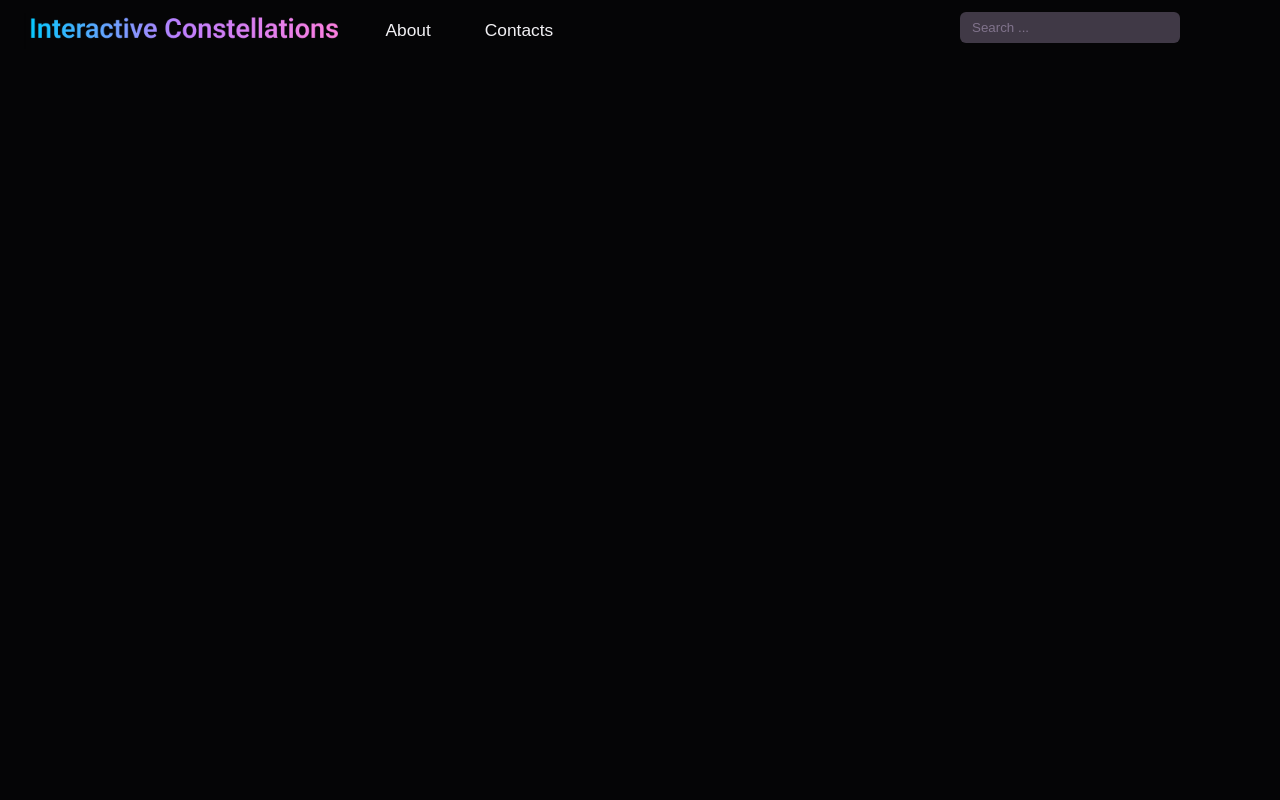
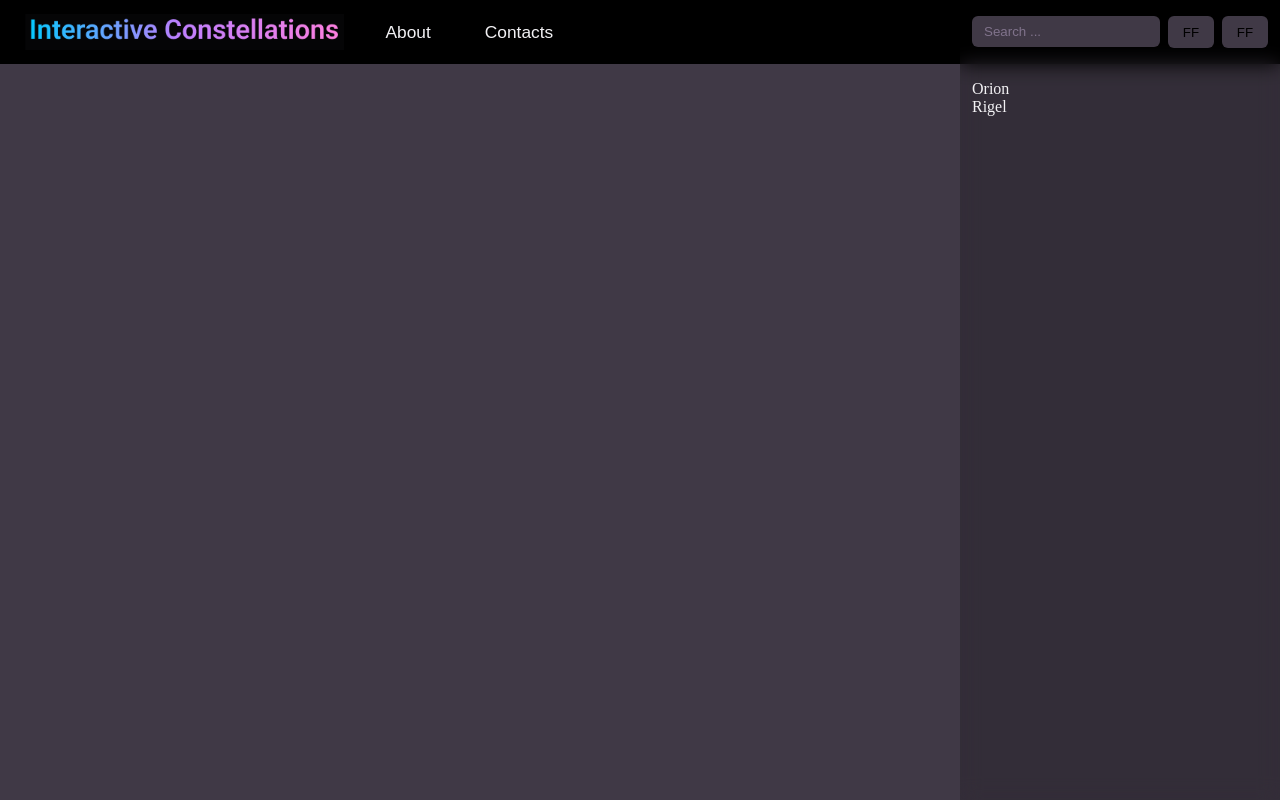
Before and after one commit to htantsiura/Constellations, a React (Vite) app in the folder React-project/: page / in a window 1280 px wide. Built offline with nearby package versions, Linux system fonts and the light colour scheme.

Commit message:
buttons side panel

```diff
--- a/React-project/src/App.css
+++ b/React-project/src/App.css
@@ -1,5 +1,5 @@
 .main-section {
-  background-color: var(--black);
+  background-color: var(--darkgrey);
   height: 100vh;
   width: 100vw;
   min-width: 800px;
--- /dev/null
+++ b/React-project/src/StarsConstellData.js
@@ -0,0 +1,119 @@
+export const StarsAndConstellations = [
+
+  {
+    // Basic Information
+    entity: "Constellation",
+    id: "ori",
+    officialName: "Orion",
+    commonName: "The Hunter",
+    iauAbbreviation: "Ori",
+
+    // Astrometric and Geometric Parameters
+    astrometry: {
+      areaSqDegrees: 594,
+      equatorialCoordinates: {
+        rightAscension: {
+          minHours: 4.71,
+          maxHours: 6.42
+        },
+        declination: {
+          minDegrees: -10.97,
+          maxDegrees: 22.91
+        }
+      }
+    },
+
+    // Stellar Composition & Deep-Sky Objects
+    composition: {
+      visibleStarsCount: 120, // Stars brighter than 6.5m
+      brightestStar: {
+        name: "Rigel",
+        bayerDesignation: "Beta Orionis",
+        apparentMagnitude: 0.18,
+        spectralClass: "B8 Ia"
+      },
+      asterisms: [
+        "Orion's Belt",
+        "Orion's Sword",
+        "The Hourglass"
+      ],
+      deepSkyObjects: [
+        {
+          name: "Orion Nebula",
+          catalogId: "M42",
+          type: "Emission nebula"
+        },
+        {
+          name: "Horsehead Nebula",
+          catalogId: "Barnard 33",
+          type: "Dark nebula"
+        }
+      ],
+      meteorShowers: [
+        "Orionids",
+        "Chi Orionids"
+      ]
+    },
+
+    // Visibility and Observation Conditions
+    observation: {
+      visibilityLatitudes: {
+        minDegrees: -75,
+        maxDegrees: 85
+      },
+      bestMonthToObserve: "January"
+    }
+  },
+
+  {
+    // Basic Identification
+    entity: "Star",
+    id: "rigel",
+    officialName: "Rigel",
+    bayerDesignation: "Beta Orionis",
+    flamsteedDesignation: "19 Orionis",
+    constellation: {
+      name: "Orion",
+      iauAbbreviation: "Ori"
+    },
+
+    // Astrometry and Position
+    astrometry: {
+      equatorialCoordinates: {
+        rightAscensionHours: 5.242,
+        declinationDegrees: -8.201
+      },
+      distance: {
+        lightYears: 860,
+        parsecs: 260
+      },
+      parallaxMilliarcseconds: 3.78,
+      properMotion: {
+        raMasPerYear: 1.87,
+        decMasPerYear: -0.56
+      }
+    },
+
+    // Physical Properties
+    physicalProperties: {
+      spectralClass: "B8 Ia",
+      stellarType: "Blue-white supergiant",
+      apparentMagnitude: 0.13,
+      absoluteMagnitude: -7.84,
+      massSolarMasses: 21,
+      radiusSolarRadii: 79,
+      luminositySolarLuminosities: 120000,
+      surfaceTemperatureKelvin: 12100,
+      estimatedAgeMillionsYears: 8
+    },
+
+    // Stellar System & Characteristics
+    system: {
+      isMultipleStarSystem: true,
+      componentCount: 4,
+      primaryComponent: "Rigel A",
+      variableType: "Alpha Cygni variable"
+    }
+  }
+
+];
--- /dev/null
+++ b/React-project/src/components/FilterButton/FIlterButton.jsx
@@ -0,0 +1,17 @@
+import { useState } from 'react'
+import './FilterButton.css'
+
+export default function FilterButton({ id, bgColor, onClick }) {
+  const [isClicked, setIsClicked] = useState(0);
+
+  return(
+    <button
+      id={ id }
+      className='filter-btn'
+      style={{ backgroundColor: bgColor }}
+      onClick={onClick}
+    >
+      FF
+    </button>
+  )
+}
--- /dev/null
+++ b/React-project/src/components/FilterButton/FilterButton.css
@@ -0,0 +1,14 @@
+.filter-btn {
+  width: 64px;
+  min-width: 44px;
+  height: 32px;
+  border-radius: var(--corner-radius);
+  border: none;
+  background-color: var(--primary-500);
+  opacity: 1;
+  transition: opacity 0.2s ease;
+
+  &:hover {
+    opacity: 0.8;
+  }
+}
--- a/React-project/src/components/Header/Header.css
+++ b/React-project/src/components/Header/Header.css
@@ -5,6 +5,7 @@
   align-items: center;
   padding: 12px 24px;
   width: 100%;
+  height: 64px;
   background-color: var(--black);
   color: var(--white);
   min-width: 1440px;
--- a/React-project/src/components/SearchInput/SearchInput.css
+++ b/React-project/src/components/SearchInput/SearchInput.css
@@ -3,9 +3,8 @@
   border-radius: var(--corner-radius);
   border: none;
   background-color: var(--darkgrey);
-  opacity: 1.0;
   outline: none;
-  width: 220px;
+  width: 188px;
 }
 
 .header-search-input::placeholder {
--- a/React-project/src/components/SidePanel/SidePanel.css
+++ b/React-project/src/components/SidePanel/SidePanel.css
@@ -1,13 +1,38 @@
 .side-panel-container {
-  background-color: var(--black);
+  background-color: color-mix(in srgb, var(--black) 20%, transparent);
+  backdrop-filter: blur(10px);
   display: flex;
-  justify-content: flex-start;
+  flex-direction: column;
+  gap: 8px;
   width: 320px;
   height: 100vh;
-  padding: 12px 0px;
 
   position: fixed;
   right: 0;
   top: 0;
   z-index: 101;
 }
+
+.side-panel-header {
+  background-color: color-mix(in srgb, var(--black) 20%, transparent);
+
+  display: flex;
+  justify-content: space-between;
+  align-items: flex-start;
+  gap: 8px;
+
+  width: 320px;
+  height: 64px;
+  padding: 16px 12px;
+  z-index: 105;
+}
+
+.side-panel-body {
+  color: var(--text-white);
+
+  flex-grow: 1;
+  overflow-y: auto;
+  padding: 8px 12px;
+
+  z-index: 102;
+}
--- a/React-project/src/components/SidePanel/SidePanel.jsx
+++ b/React-project/src/components/SidePanel/SidePanel.jsx
@@ -1,11 +1,23 @@
 import './SidePanel.css'
 import SearchInput from '../SearchInput/SearchInput'
+import FilterButton from '../FilterButton/FIlterButton'
+import { StarsAndConstellations } from '../../StarsConstellData'
 
 export default function SidePanel() {
   return (
     <div className="side-panel-container">
-      <SearchInput />
 
+      <div className='side-panel-header'>
+        <SearchInput />
+        <FilterButton id="Constellation-btn" bgColor="var(--darkgrey)" />
+        <FilterButton id="Star-btn" bgColor="var(--darkgrey)"  />
+      </div>
+
+      <div className='side-panel-body'>
+        {StarsAndConstellations.map((item) => (
+          <p key={item.id}>{item.officialName}</p>
+        ))}
+      </div>
     </div>
   )
 }
--- a/React-project/src/index.css
+++ b/React-project/src/index.css
@@ -19,7 +19,9 @@ html, body, #root {
   --lightgrey: #BFB9C6;
   --grey: #80738C;
   --darkgrey: #403946;
-  --black: #050506;
+  --darkgrey-900: #1A141F;
+  --darkgrey-950: #050506;
+  --black: #000000;
 
   /* Primary */
   --primary-50: #F2E5FF;
```
Also changed, not shown: 1 other file (tests, documents, lock files or other folders).
